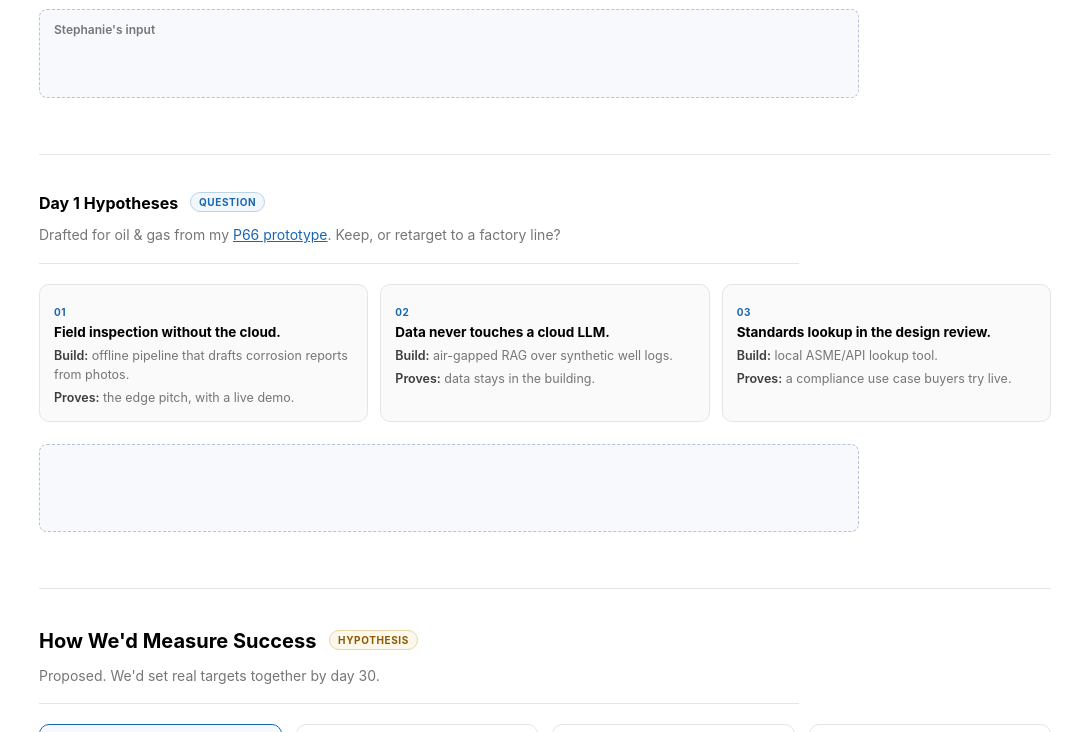
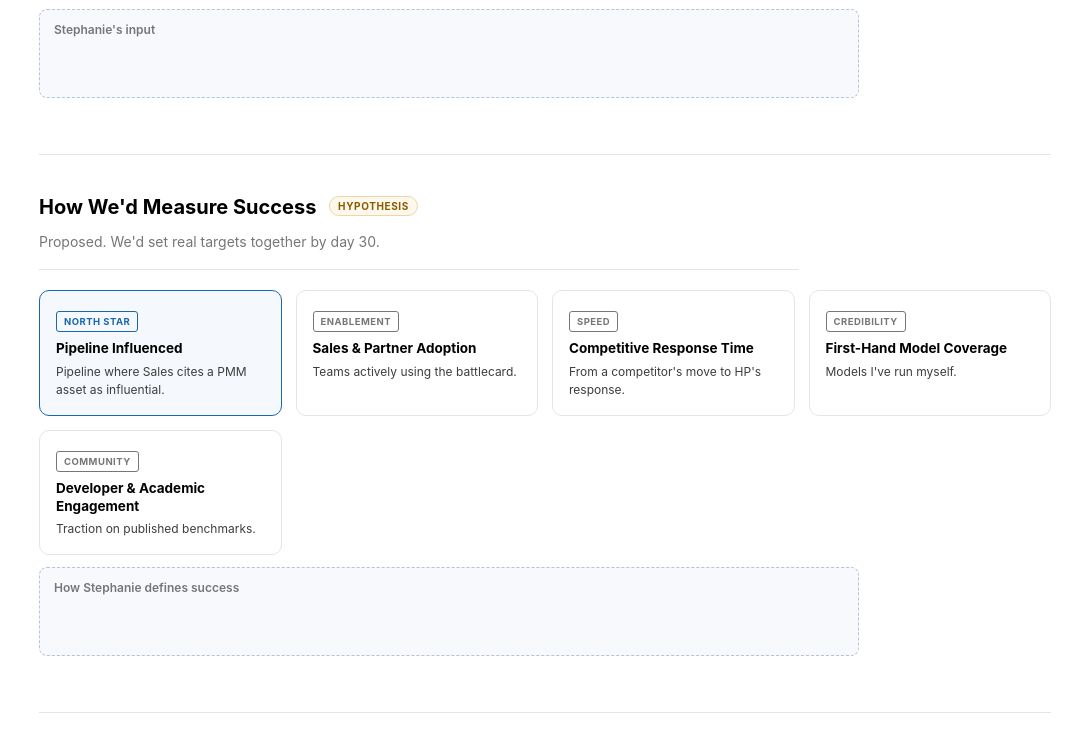
Before and after one commit to avikravi/avikravi.github.io, a plain HTML site: page hp/30-60-90/index.html in a window 1280 px wide. Shown: the part 2375-3107 px from the top of the page, without its empty margins (205-1280 px from the left). Drawn offline with Linux system fonts and the light colour scheme.

Commit message:
/hp/30-60-90: remove Day 1 Hypotheses section
Co-Authored-By: Claude Opus 5.5 <noreply@anthropic.com>

```diff
--- a/hp/30-60-90/index.html
+++ b/hp/30-60-90/index.html
@@ -146,34 +146,6 @@
             height: 1em;
             vertical-align: middle;
         }
-
-        /* Day-one hypothesis cards */
-        .hypothesis-grid {
-            display: grid;
-            grid-template-columns: repeat(auto-fit, minmax(260px, 1fr));
-            gap: 16px;
-            margin-top: 4px;
-        }
-
-        .hypothesis-card {
-            border: 1px solid var(--line);
-            border-radius: 10px;
-            padding: 16px;
-            background: #fff;
-        }
-
-        .hyp-num {
-            display: inline-block;
-            font-size: 10px;
-            font-weight: 700;
-            letter-spacing: 0.05em;
-            text-transform: uppercase;
-            color: var(--blue);
-            margin-bottom: 6px;
-        }
-
-        .hyp-text { font-size: 13px; color: var(--ink-soft); line-height: 1.5; }
-        .hyp-title { font-size: 14.5px; font-weight: 700; color: #000; margin-bottom: 6px; line-height: 1.3; }
 
         /* Phase blocks */
         .phase-tag {
@@ -396,16 +368,6 @@
         }
         .phase-cols { display: grid; grid-template-columns: 1fr 1fr; gap: 0 32px; }
         .phase-card .phase-target { margin-top: 20px; padding-top: 14px; border-top: 1px solid var(--line); }
-
-        /* Day 1 hypotheses: compact, secondary */
-        .content-section.secondary .panel-title.small { font-size: 16px; }
-        .hypothesis-grid.compact { gap: 12px; grid-template-columns: repeat(auto-fit, minmax(200px, 1fr)); }
-        .hypothesis-grid.compact .hypothesis-card { padding: 13px 14px; background: #fafafa; }
-        .hypothesis-grid.compact .hyp-num { margin-bottom: 4px; }
-        .hypothesis-grid.compact .hyp-title { font-size: 13.5px; margin-bottom: 6px; }
-        .hypothesis-grid.compact .hyp-text { font-size: 12.5px; color: var(--ink-faint); }
-        .hypothesis-grid.compact .hyp-text + .hyp-text { margin-top: 4px; }
-        .hypothesis-grid.compact .hyp-text b { color: var(--ink-soft); font-weight: 600; }
 
         @media (max-width: 880px) {
             .doc-bar { position: static; }
@@ -671,7 +633,7 @@
                         <div class="sub-label">Deliverables</div>
                         <ul class="plan-list">
                             <li>A living competitor tracker.</li>
-                            <li>One Day 1 hypothesis, demo-ready.</li>
+                            <li>One working prototype, demo-ready.</li>
                         </ul>
                     </div>
                 </div>
@@ -730,34 +692,7 @@
             <div class="capture"><div class="capture-label">Stephanie's input</div><div class="capture-field" contenteditable="true" role="textbox" aria-multiline="true" aria-label="Stephanie's input on days 61 to 90" data-note="phase-90"></div></div>
         </section>
 
-        <!-- 4. Day 1 hypotheses (compact, secondary) -->
-        <section class="content-section secondary">
-            <h2 class="panel-title small">Day 1 Hypotheses <span class="badge question">Question</span></h2>
-            <p class="panel-desc">Drafted for oil &amp; gas from my <a href="/hp/p66-example">P66 prototype</a>. Keep, or retarget to a factory line?</p>
-            <div class="hypothesis-grid compact">
-                <div class="hypothesis-card">
-                    <span class="hyp-num">01</span>
-                    <div class="hyp-title">Field inspection without the cloud.</div>
-                    <div class="hyp-text"><b>Build:</b> offline pipeline that drafts corrosion reports from photos.</div>
-                    <div class="hyp-text"><b>Proves:</b> the edge pitch, with a live demo.</div>
-                </div>
-                <div class="hypothesis-card">
-                    <span class="hyp-num">02</span>
-                    <div class="hyp-title">Data never touches a cloud LLM.</div>
-                    <div class="hyp-text"><b>Build:</b> air-gapped RAG over synthetic well logs.</div>
-                    <div class="hyp-text"><b>Proves:</b> data stays in the building.</div>
-                </div>
-                <div class="hypothesis-card">
-                    <span class="hyp-num">03</span>
-                    <div class="hyp-title">Standards lookup in the design review.</div>
-                    <div class="hyp-text"><b>Build:</b> local ASME/API lookup tool.</div>
-                    <div class="hyp-text"><b>Proves:</b> a compliance use case buyers try live.</div>
-                </div>
-            </div>
-            <div class="capture blank"><div class="capture-field" contenteditable="true" role="textbox" aria-multiline="true" aria-label="Notes on Day 1 hypotheses" data-note="hypotheses"></div></div>
-        </section>
-
-        <!-- 5. Success metrics -->
+        <!-- 4. Success metrics -->
         <section class="content-section">
             <h2 class="panel-title">How We'd Measure Success <span class="badge hypothesis">Hypothesis</span></h2>
             <p class="panel-desc">Proposed. We'd set real targets together by day 30.</p>
@@ -791,7 +726,7 @@
             <div class="capture"><div class="capture-label">How Stephanie defines success</div><div class="capture-field" contenteditable="true" role="textbox" aria-multiline="true" aria-label="How Stephanie defines success" data-note="success"></div></div>
         </section>
 
-        <!-- 6. Other ideas -->
+        <!-- 5. Other ideas -->
         <section class="content-section">
             <h2 class="panel-title">Other Ideas <span class="badge question">Question</span></h2>
             <ul class="plan-list">
@@ -803,7 +738,7 @@
             </ul>
         </section>
 
-        <!-- 7. Discussion topics (last) -->
+        <!-- 6. Discussion topics (last) -->
         <section class="content-section">
             <h2 class="panel-title">Discussion Topics</h2>
             <p class="panel-desc">Questions for you.</p>
```
Also changed, not shown: 2 other files.
